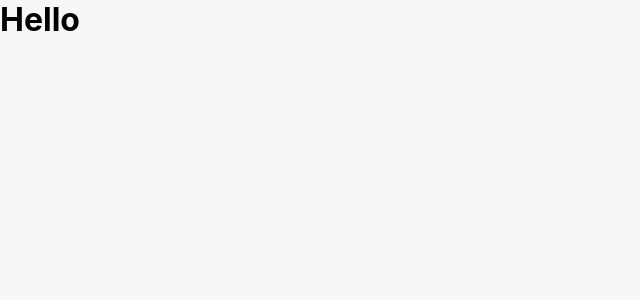
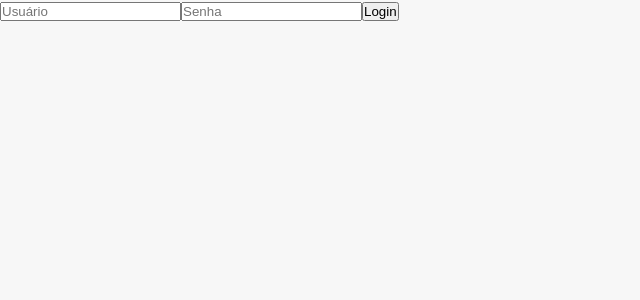
Before and after one commit to viniciuspegorini/portal-centro-analises-front-test, a React (Vite) app: page / in a window 1280 px wide. Shown: the top 300 px of the page, without its empty margins (0-640 px from the left). Built offline with nearby package versions, Linux system fonts and the light colour scheme.

Commit message:
chore: run tests on travis ci

```diff
--- a/src/App.tsx
+++ b/src/App.tsx
@@ -1,3 +1,33 @@
-import React from 'react'
+import React, { useState, useContext } from 'react'
 
-export const App = () => <h1>Hello</h1>
+import { AuthContext } from './contexts/authContext'
+
+export const App = () => {
+  const { login } = useContext(AuthContext)
+  const [username, setUsername] = useState('')
+  const [password, setPassword] = useState('')
+
+  function handleLogin(e) {
+    e.preventDefault()
+    console.log('chamou')
+    login(username, password)
+  }
+
+  return (
+    <form onSubmit={handleLogin}>
+      <input
+        type="text"
+        placeholder="Usuário"
+        value={username}
+        onChange={(e) => setUsername(e.target.value)}
+      />
+      <input
+        type="password"
+        placeholder="Senha"
+        value={password}
+        onChange={(e) => setPassword(e.target.value)}
+      />
+      <button type="submit">Login</button>
+    </form>
+  )
+}
--- a/src/contexts/authContext.tsx
+++ b/src/contexts/authContext.tsx
@@ -1,96 +1,47 @@
-import {
-  createContext,
-  useState,
-  useEffect,
-  SetStateAction,
-  ReactNode,
-  useMemo
-} from 'react'
+import React, { useMemo, useState } from 'react'
 
 import axios from 'axios'
 
-interface AuthProviderProps {
-  children: ReactNode // definindo o tipo da prop `children` como `ReactNode`
+interface AuthContextData {
+  isAuthenticated: boolean
+  login: (username: string, password: string) => void
 }
 
-interface User {
-  // definindo os tipos da interface `User`
-  email: string
-}
-
-interface Credentials {
-  // definindo os tipos da interface `Credentials`
-  jwt: string
-}
-
-interface AuthContextType {
-  user: null | User
-  login: (credentials: Credentials) => Promise<void>
-  logout: () => void
-  isAuthenticated: boolean
-}
-
-// Criando um contexto para armazenar informações de autenticação
-
-export const AuthContext = createContext<AuthContextType>({
-  user: null,
-  login: async () => {},
-  logout: () => {},
-  isAuthenticated: false
+const AuthContext = React.createContext<AuthContextData>({
+  isAuthenticated: false,
+  login: () => {}
 })
 
-// Componente que envolve os elementos que deseja compartilhar o contexto
-export const AuthProvider: React.FC<AuthProviderProps> = ({ children }) => {
+const AuthProvider = ({ children }: { children: React.ReactNode }) => {
+  // const [isAuthenticated, setIsAuthenticated] = useState(false);
   const [user, setUser] = useState(null)
   const isAuthenticated = Boolean(user)
 
-  // Função para fazer login
-  async function login(credentials: any) {
+  async function login(username: string, password: string) {
+    // Validação do usuário e senha aqui.
     try {
-      const response = await axios.post('/v1/users', credentials)
+      const response = await axios.post('http://localhost:8085/api/login', {
+        username,
+        password
+      })
       setUser(response.data.user)
       localStorage.setItem('token', response.data.token) // Armazenando o token no localStorage
     } catch (error) {
       console.error(error)
     }
   }
-
-  // Verificando se o usuário já está logado ao carregar a página
-  useEffect(() => {
-    const storedToken = localStorage.getItem('token')
-    if (storedToken) {
-      axios.defaults.headers.common.Authorization = `Bearer ${storedToken}` // Setando o header de autorização com o token
-      axios
-        .get('/v1/users')
-        .then((response: { data: { user: SetStateAction<null> } }) => {
-          setUser(response.data.user)
-        })
-        .catch((error: any) => {
-          console.error(error)
-        })
-    }
-  }, [])
-
-  // Função para fazer logout
-  function logout() {
-    setUser(null)
-    localStorage.removeItem('token')
-    delete axios.defaults.headers.common.Authorization // Removendo o header de autorização
-  }
-
   // Objeto com as informações de autenticação
   const authState = useMemo(
     () => ({
-      user,
       login,
-      logout,
       isAuthenticated: !!user
     }),
-    [user, login, logout, isAuthenticated]
+    [login, isAuthenticated]
   )
 
-  // Retornando o provider com as informações do contexto
   return (
     <AuthContext.Provider value={authState}>{children}</AuthContext.Provider>
   )
 }
+
+export { AuthProvider, AuthContext }
--- a/src/main.tsx
+++ b/src/main.tsx
@@ -3,14 +3,17 @@ import React from 'react'
 import ReactDOM from 'react-dom/client'
 import { ThemeProvider } from 'styled-components'
 
+import { AuthProvider } from './contexts/authContext'
 import { App } from '@/App'
 import { ResetStyle, theme } from '@/styles'
 
 ReactDOM.createRoot(document.getElementById('root') as HTMLElement).render(
   <ThemeProvider theme={theme}>
     <React.StrictMode>
-      <App />
-      <ResetStyle />
+      <AuthProvider>
+        <App />
+        <ResetStyle />
+      </AuthProvider>
     </React.StrictMode>
   </ThemeProvider>
 )
```
Also changed, not shown: 1 other file (tests, documents, lock files or other folders).
